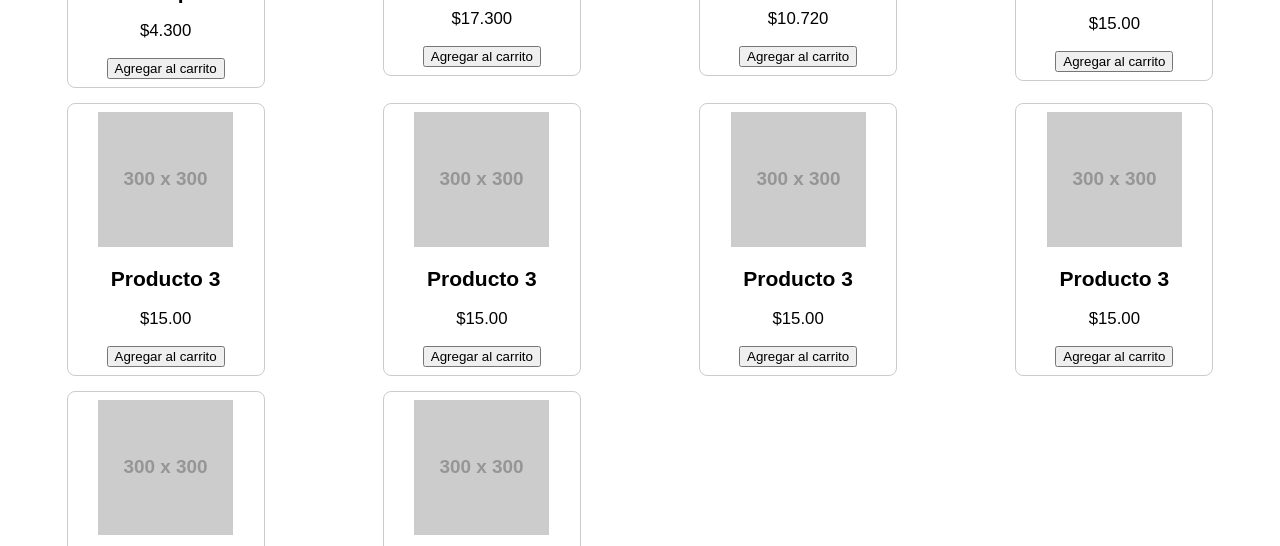
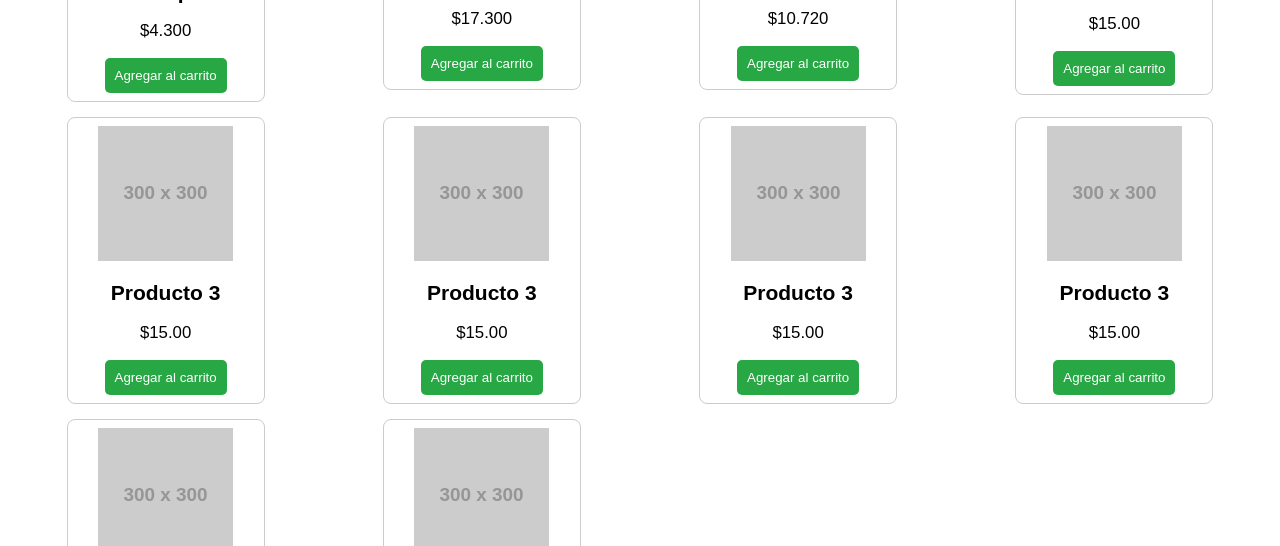
Before and after one commit to demosprojects/satori.va, a plain HTML site: page index.html in a window 1280 px wide. Shown: the part 254-800 px from the top of the page. Drawn offline with Linux system fonts and the light colour scheme; placeholder pictures from the web are drawn by us.

Commit message:
Update styles.css

```diff
--- a/styles.css
+++ b/styles.css
@@ -113,7 +113,19 @@ nav {
     border-radius: 5px;
     cursor: pointer;
 }
+.btn-agregar {
+    background-color: #28a745;
+    color: white;
+    border: none;
+    padding: 10px;
+    cursor: pointer;
+    border-radius: 5px;
+    transition: background-color 0.3s ease;
+}
 
+.btn-agregar:hover {
+    background-color: #218838;
+}
 
 /* Sección de productos */
 .productos {
```
